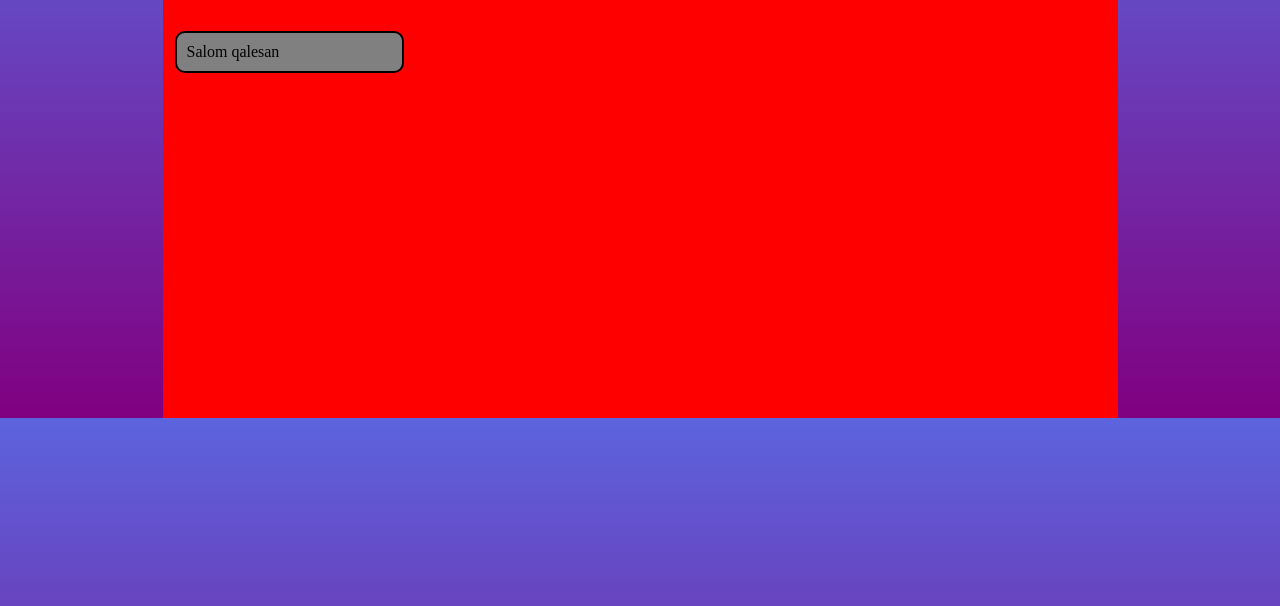
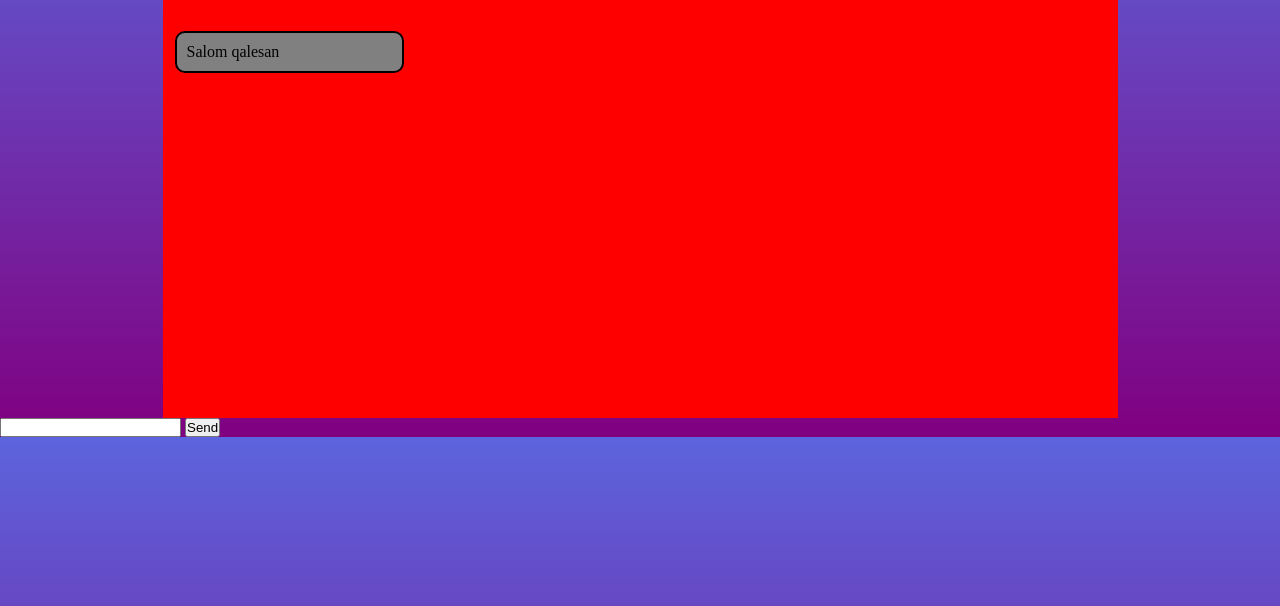
Before and after one commit to ramziddinolimov/chat-app_socket.io, a plain HTML site: page index.html in a window 1280 px wide. Shown: the part 162-768 px from the top of the page. Drawn offline with Linux system fonts and the light colour scheme.

Commit message:
input and button upload

```diff
--- a/index.html
+++ b/index.html
@@ -17,6 +17,13 @@
         <div class="message left">Salom qalesan</div>
     </div>
 
+    <div class="send">
+        <form action="#" id="send-container">
+            <input type="text" name="messageInp" id="messageInp">
+            <button class="btn" type="submit">Send</button>
+        </form>
+    </div>
+
 
 
     <script src="./js/client.js"></script>
```
